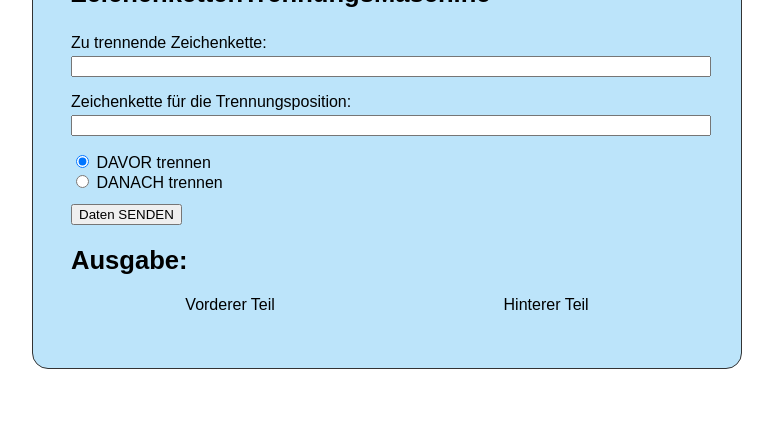
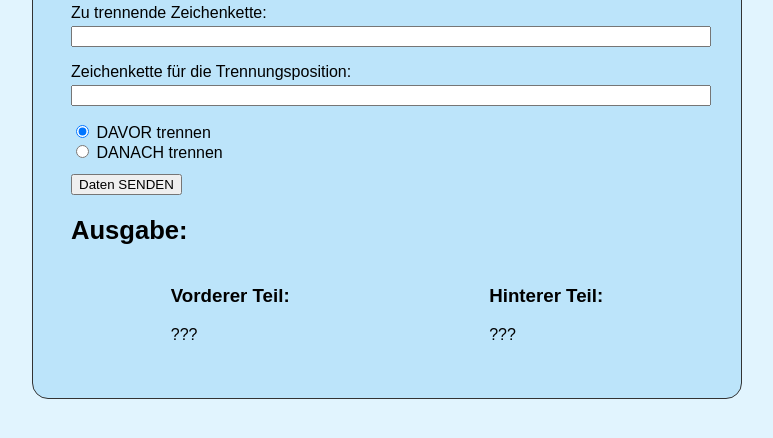
Before and after one commit to di-ja/40_Zeichenkettentrennungsapp, a plain HTML site: page index.html in a window 1280 px wide. Shown: the part 266-704 px from the top of the page, without its empty margins (253-1026 px from the left). Drawn offline with Linux system fonts and the light colour scheme.

Commit message:
Anpassung im HTML

```diff
--- a/assets/css/style.css
+++ b/assets/css/style.css
@@ -1,5 +1,5 @@
 body {
-    background: ;
+    background: rgba(158, 220, 254, 0.3);
 }
 section{
     font-family: Arial, Helvetica, sans-serif;
--- a/index.html
+++ b/index.html
@@ -5,7 +5,7 @@
     <meta charset="UTF-8">
     <meta name="viewport" content="width=device-width, initial-scale=1.0">
     <link rel="stylesheet" href="assets/css/style.css">
-    <title>Document</title>
+    <title>ZeichenkettenTrennungsMaschine</title>
 </head>
 
 <body>
@@ -32,11 +32,12 @@
 
             <h2>Ausgabe:</h2>
             <div id="Ausgabe">
-                <div id="before">Vorderer Teil<br>
-                    <p></p>
+                <div><h3>Vorderer Teil:</h3>
+                    <p id="before">???</p>
                 </div>
-                <div id="after">Hinterer Teil<br>
-                    <p></p>
+
+                <div><h3>Hinterer Teil:</h3>
+                    <p id="after">???</p>
                 </div>
             </div>
         </article>
```
